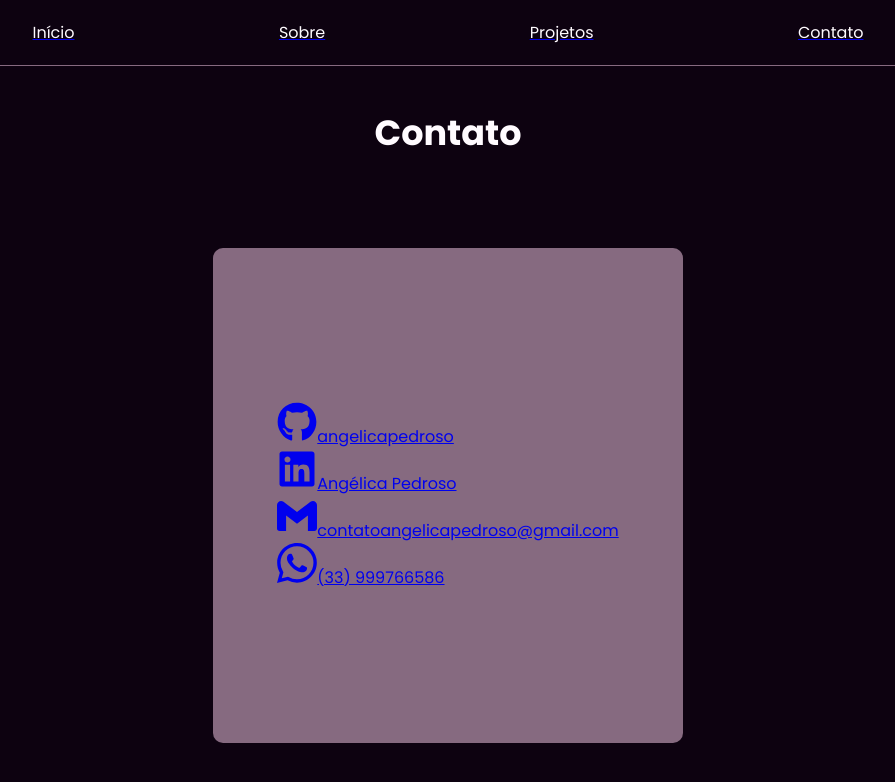
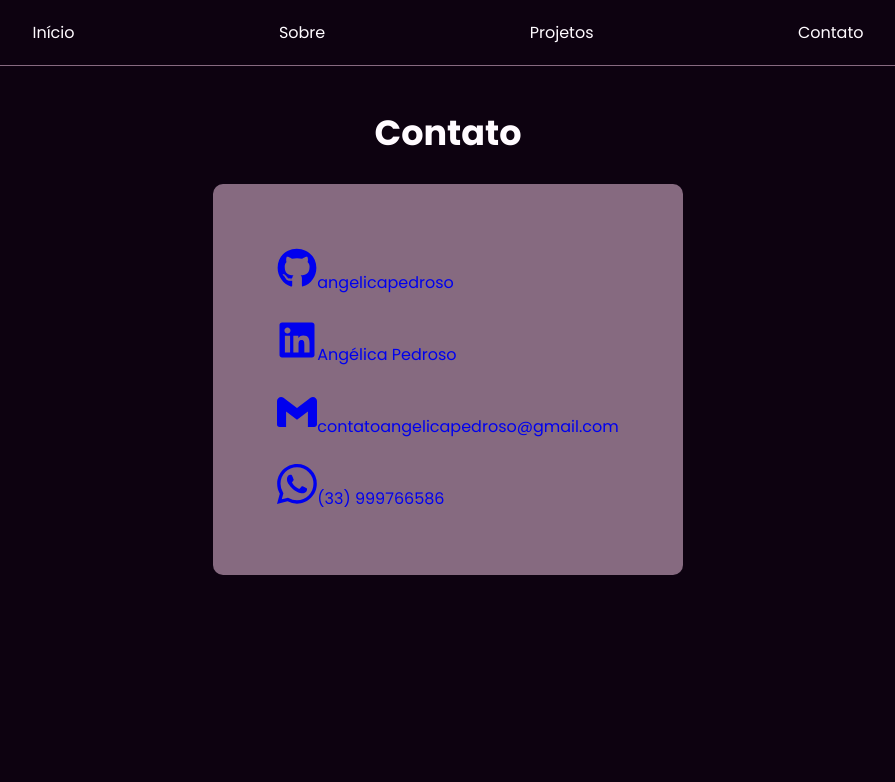
Before and after one commit to angelicapedroso/portfolio-pessoal, a React (Create React App) app in the folder portfolio/: page /contact in a window 1280 px wide. Shown: the top 782 px of the page, without its empty margins (192-1087 px from the left). Built offline with nearby package versions, Linux system fonts and the light colour scheme.

Commit message:
feat: add line breack on contact page and remove undescores

```diff
--- a/portfolio/src/components/Header/styles.css
+++ b/portfolio/src/components/Header/styles.css
@@ -3,7 +3,6 @@
 li {
   color: var(--quinary-color);
   list-style-type: none;
-  text-decoration: none !important;
   color: var(--quinary-color);
 }
 
@@ -17,3 +16,7 @@ li {
   border-right: none;
   padding: 20px;
 }
+
+a {
+  text-decoration: none;
+}
--- a/portfolio/src/pages/Contact/index.js
+++ b/portfolio/src/pages/Contact/index.js
@@ -19,6 +19,7 @@ export default function Contact() {
             <FaGithub style={ { fontSize: '40px' } } />
             angelicapedroso
           </a>
+          <br></br>
           <a href='https://www.linkedin.com/in/angelicapedroso'
             target="_blank"
             rel="noreferrer"
@@ -26,6 +27,7 @@ export default function Contact() {
             <FaLinkedin style={ { fontSize: '40px' } } />
             Angélica Pedroso
           </a>
+          <br></br>
           <a href='mailto:contatoangelicapedroso@gmail.com'
             target="_blank"
             rel="noreferrer"
@@ -33,6 +35,7 @@ export default function Contact() {
             <SiGmail style={ { fontSize: '40px' } } />
             contatoangelicapedroso@gmail.com
           </a>
+          <br></br>
           <a href='https://wa.me/message/P4Q2PCD52SGBP1'
             target="_blank"
             rel="noreferrer"
--- a/portfolio/src/pages/Contact/styles.css
+++ b/portfolio/src/pages/Contact/styles.css
@@ -8,13 +8,14 @@
 .contact_container {
   display: flex;
   flex-direction: column;
-  /* justify-content: space-around; */
+  justify-content: space-around;
   color: var(--quinary-color);
   border-radius: 10px;
   /* box-shadow: 7px 7px 13px 0px var(--secondary-color); */
-  padding: 12% 5% 12% 5%;
-  margin: 5%;
+  padding: 5%;
   background-color: var(--tertiary-color);
 }
 
-/* testar envolver os elementos em um div */
+a {
+  text-decoration: none;
+}
```
